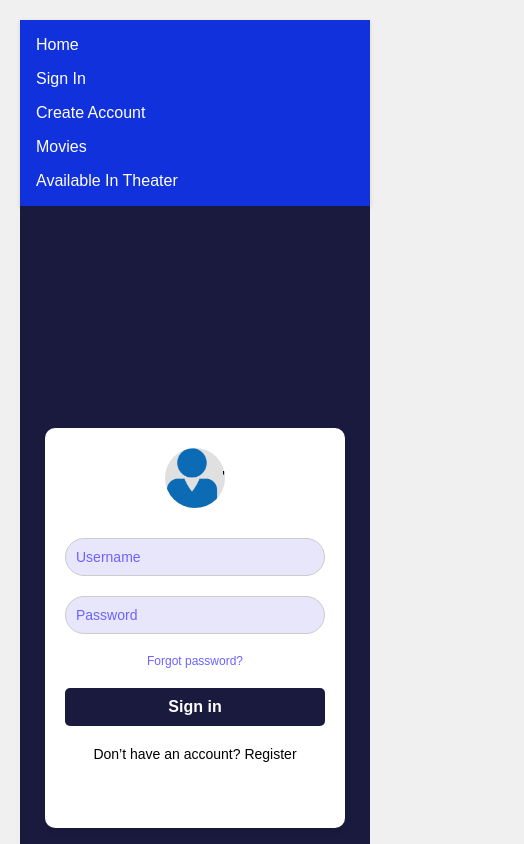
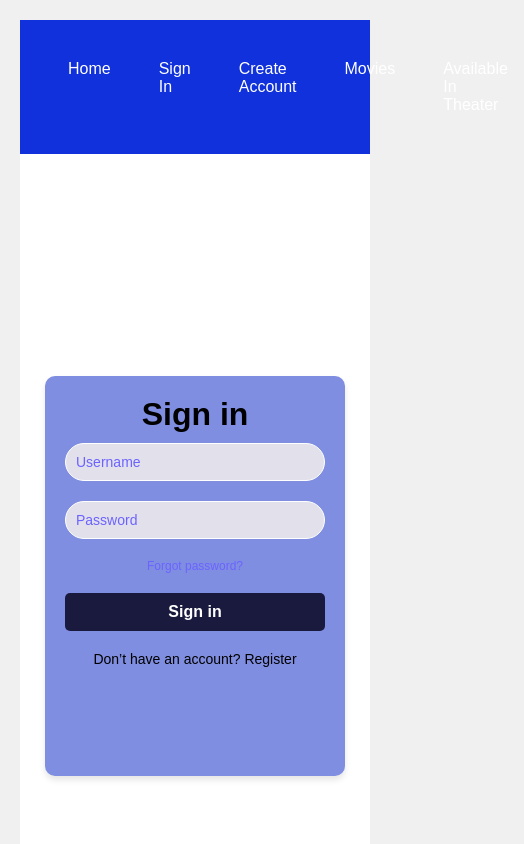
Before and after one commit to 25abhiram/cineholic-front-end, a React (Vite) app: page / in a window 390 px wide. Both pictures are taken after a click on the link "Sign In". Shown: the top 844 px of the page, 524 px wide, since content can reach past the window. Built offline with nearby package versions, Linux system fonts and the light colour scheme.

Commit message:
add movies page

```diff
--- a/src/Components/Navber/CreateAccount/CreateAccount.css
+++ b/src/Components/Navber/CreateAccount/CreateAccount.css
@@ -5,12 +5,12 @@
     align-items: center;
     height: 100vh;
     margin: 0;
-    background-color: #1a1a3e; /* Dark background color */
+    background-color: #ffff; /* Dark background color */
   }
 
   /* Card styles */
   .card {
-    background-color: #ffffff; /* White card background */
+    background-color: #7f8ee0; /* White card background */
     padding: 20px;
     border-radius: 10px;
     width: 300px;
@@ -19,16 +19,16 @@
   }
 
   /* Avatar placeholder styles */
-  .avatar-placeholder {
+  /* .avatar-placeholder {
     width: 60px;
     height: 60px;
     margin: 0 auto 20px;
     border-radius: 50%;
-    background-color: #e0e0e0; /* Light gray background */
+    background-color: #e0e0e0;
     display: flex;
     justify-content: center;
     align-items: center;
-  }
+  } */
 
   .avatar-placeholder::after {
     content: '';
@@ -43,10 +43,10 @@
     width: 100%;
     padding: 10px;
     margin: 10px 0;
-    border: 1px solid #cccccc;
+    border: 1px solid #ffff;
     border-radius: 25px;
     font-size: 14px;
-    background-color: #e8e6fa; /* Light purple background */
+    background-color: #e2e1eb; /* Light purple background */
     outline: none;
   }
 
@@ -59,7 +59,7 @@
   .create-account-button {
     width: 100%;
     padding: 10px;
-    background-color: #1a1a3e; /* Dark button background */
+    background-color: #151586; /* Dark button background */
     color: #ffffff; /* White text */
     border: none;
     border-radius: 25px;
@@ -70,5 +70,5 @@
   }
 
   .create-account-button:hover {
-    background-color: #32325a; /* Slightly lighter shade on hover */
+    background-color: #000; /* Slightly lighter shade on hover */
   }
--- a/src/Components/Navber/CreateAccount/CreateAccount.tsx
+++ b/src/Components/Navber/CreateAccount/CreateAccount.tsx
@@ -9,7 +9,7 @@ const CreateAccount: React.FC = () => {
         <div className="avatar-placeholder"></div>
         <input
           type="text"
-          placeholder="User Name"
+          placeholder="Username"
           className="input"
         />
         <input
@@ -24,7 +24,7 @@ const CreateAccount: React.FC = () => {
         />
         <input
           type="email"
-          placeholder="E-mail"
+          placeholder="Email"
           className="input"
         />
         <button className="create-account-button">Create account</button>
--- a/src/Components/Navber/Home/TopMovies.css
+++ b/src/Components/Navber/Home/TopMovies.css
@@ -4,7 +4,6 @@
 }
 
 h2 {
-
   text-align: left;
   font-size: clamp(3vw, 3vw, 24px);
   font-weight: bold;
@@ -75,7 +74,10 @@
   padding: clamp(4px, 1vw, 5px); /* Dynamically adjusts padding */
   font-size: clamp(10px, 3vw, 15px); /* Dynamically adjusts font size */
   cursor: pointer;
-    margin: 2px 0;
+  margin: 5px auto; /* Add spacing and center the buttons */
+  display: block; /* Ensures buttons appear on separate lines */
+  width: 80%; /* Adjust button width */
+  text-align: center; /* Center text inside the button */
 }
 
 .carousel-button {
--- a/src/Components/Navber/Movies/Movie.css
+++ b/src/Components/Navber/Movies/Movie.css
@@ -40,19 +40,22 @@ body {
   }
 
   .avg-rating {
-    color: #f39c12;
+    color: #FFFF00;
     font-weight: bold;
   }
 
   .watch-trailer {
     display: inline-block;
     margin-top: 10px;
-    color: #007bff;
+    padding: 8px 12px;
+    background-color: #0073e6;
+    color: #fff;
     text-decoration: none;
+    border-radius: 5px;
   }
 
   .watch-trailer:hover {
-    text-decoration: underline;
+    background-color: #005bb5;
   }
 
   /* Comment Section */
@@ -82,12 +85,12 @@ body {
   .star {
     font-size: 28px;
     cursor: pointer;
-    color: #cccccc;
+    color: #1656d5;
     transition: color 0.2s ease-in-out;
   }
 
   .star.filled {
-    color: #f39c12;
+    color: #FFFF00;
   }
 
   .submit-button {
@@ -101,5 +104,5 @@ body {
   }
 
   .submit-button:hover {
-    background-color: #1e40bd;
+    background-color: #4d6ad2;
   }
--- a/src/Components/Navber/Movies/Movies.tsx
+++ b/src/Components/Navber/Movies/Movies.tsx
@@ -22,7 +22,7 @@ const Movie: React.FC = () => {
 
           <p>
           "Amaran" (2024) is a Tamil biographical action film directed by Rajkumar Periasamy, starring Sivakarthikeyan as Major Mukund Varadarajan. The movie chronicles Mukund's life, his heroic sacrifice during the 2014 Qazipathri Operation, and his posthumous Ashoka Chakra honor. Released on Diwali 2024, it became a box office hit and a tribute to Mukund's bravery, earning critical acclaim for its performances, direction, and music.          </p>
-          <p className="avg-rating">⭐ Avg Rating: 4.5</p>
+          <p className="avg-rating"> ☆ Avg Rating: 4.5</p>
           <a
             href="https://youtu.be/9SSd9L0SxN0?si=_-imassd_nnqpUGB"
             target="_blank"
@@ -57,7 +57,7 @@ const Movie: React.FC = () => {
                   onMouseEnter={() => setHover(starValue)}
                   onMouseLeave={() => setHover(0)}
                 >
-                  ⭐
+                  ☆
                 </span>
               );
             })}
--- a/src/Components/Navber/Navber.css
+++ b/src/Components/Navber/Navber.css
@@ -1,23 +1,19 @@
 /* General Navbar Styles */
 .navbar {
-    display: flex;
-    align-items: center;
-    justify-content: space-between;
-    padding: 1.5rem 3rem;
+  padding: 1.5rem 2rem;
   background: #1031db;
-    box-shadow: 0 2px 5px rgba(0, 0, 0, 0.1);
 }
 
 .navbar-logo {
   font-size: 2rem;
   font-weight: bold;
-    color: #333;
+  color: #fff;
   cursor: pointer;
   transition: color 0.3s ease;
 }
 
 .navbar-logo:hover {
-    color: #fff;
+  color: #cde1ff;
 }
 
 .navbar-links {
@@ -27,34 +23,65 @@
 
 .navbar-links a {
   text-decoration: none;
-    color: #ffff;
+  color: #fff;
   font-size: 1.2rem;
   font-weight: 500;
   transition: color 0.3s ease, transform 0.2s ease;
 }
 
 .navbar-links a:hover {
-    color: #120c44;
-    transform: scale(1.1);
+  /* display: block; Makes the link occupy the full width */
+  /* width: 100%; Ensures the hover effect spans the full width */
+  transform: scale(1.2); /* Slightly enlarge the element for a subtle hover effect */
+  background-color: #070512; /* Background color change */
+  color: #fff; /* Text color */
+  padding: 0.5rem 1.0rem; /* Adjust padding for consistent spacing */
+  border-radius: 5px; /* Optional: Slightly rounded corners */
+  transition: background-color 0.3s ease, transform 0.3s ease;
 }
 
+
+/* Mobile Styles */
 @media (max-width: 768px) {
   .navbar {
     flex-direction: column;
     align-items: flex-start;
-      padding: 1rem;
-    }
-
-    .navbar-logo {
-      font-size: 1.5rem;
+    padding: 1rem 2rem;
   }
 
   .navbar-links {
-      flex-direction: column;
     gap: 1rem;
+    width: 100%;
+    background: #1031db;
+    padding: 1rem 0;
+
   }
 
   .navbar-links a {
     font-size: 1rem;
+    padding: 0.5rem 1rem;
+    border-radius: 5px;
+    text-align: left;
+  }
+
+  .navbar-links a:hover {
+    background-color: #090330;
+    color: #fff;
+  }
+
+  /* Show navbar links when expanded */
+  .navbar-links.active {
+    display: flex;
+  }
+
+  /* Hamburger Menu Styles */
+  .navbar-toggle {
+    display: block;
+    font-size: 2rem;
+    color: #fff;
+    cursor: pointer;
+    border: none;
+    background: none;
+    margin-left: auto;
   }
 }
--- a/src/Components/Navber/Sign in/Signin.tsx
+++ b/src/Components/Navber/Sign in/Signin.tsx
@@ -6,7 +6,8 @@ const Signin = () => {
 
       <div className="card">
         <div className="avatar-placeholder">
-        <img src="/public/avatar.png" alt="Avatar" />"
+          <h1>Sign in</h1>
+        {/* <img src="/public/avatar.png" alt="Avatar" />" */}
         </div>
         <input
           type="text"
--- a/src/Components/Navber/Sign in/signin.css
+++ b/src/Components/Navber/Sign in/signin.css
@@ -8,43 +8,16 @@
   background-color: #1717d7; /* Dark background color */
 }
 
-/* Card styles */
+
 .card {
-  background-color: #ffffff; /* White card background */
+  background-color: #ffffff;
   padding: 20px;
   border-radius: 10px;
   width: 350px;
   height: 400px;
   text-align: center;
-  box-shadow: 0px 4px 6px rgba(0, 0, 0, 0.1); /* Subtle shadow */
+  box-shadow: 0px 4px 6px rgba(0, 0, 0, 0.1);
 }
-
-/* Avatar placeholder styles */
-.avatar-placeholder {
-  width: 60px;
-  height: 60px;
-  margin: 0 auto 20px;
-  border-radius: 50%;
-  overflow: hidden; /* Ensures the image fits inside the circle */
-}
-
-.avatar-placeholder img {
-  width: 100%;
-  height: 100%;
-  object-fit: cover; /* Ensures the image scales correctly */
-}
-
-/* Input styles */
-.input {
-  width: 100%;
-  padding: 10px;
-  margin: 10px 0;
-  border: 1px solid #cccccc;
-  border-radius: 5px;
-  font-size: 14px;
-}
-
-/* Input wrapper for password */
 .input-wrapper {
   position: relative;
   margin-bottom: 10px;
```
Lines whose indentation alone changed are shown as unchanged.
